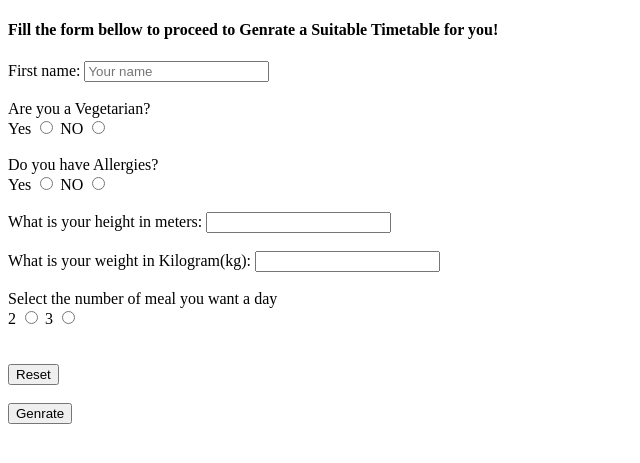
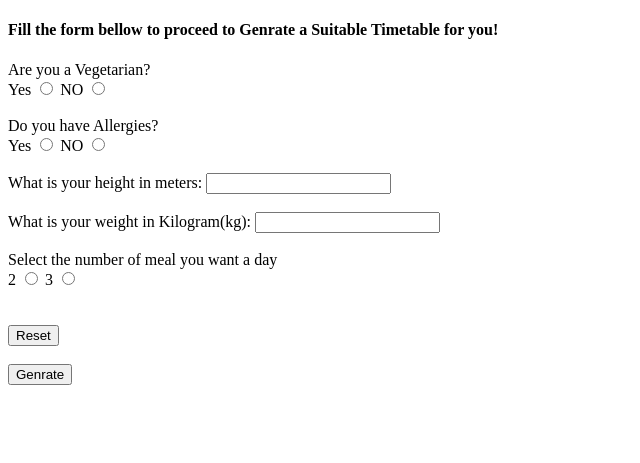
Before and after one commit to iamfaqeehhokyky/Eudaimonia, a Flask app: page /input in a window 1280 px wide. Shown: the top 463 px of the page, without its empty margins (0-640 px from the left). Run offline with Flask 3, Linux system fonts and the light colour scheme.

Commit message:
Edit sigin page to redirect to meal after successfull login. session.get to use username  on sigin page

```diff
--- a/app.py
+++ b/app.py
@@ -151,7 +151,7 @@ def get_meal_from_db(table_name):
 # edit made to the table is sent here where it is being sent to the databse for an update
 @app.route('/update', methods=['POST'])
 def update():
-    name = session.get('name')
+    name = g.user['username']# get the username provided in the sign up page
     data = request.json
     conn = sqlite3.connect('database.db')
     cursor = conn.cursor()
@@ -171,8 +171,10 @@ def input():
 #this takes in the submitted form can provides a table for the users base on their names
 @app.route('/meal', methods=["GET", "POST"])
 def meal():
+    if g.user is None:
+        return redirect(url_for('signin'))
     if request.method == "POST":
-        name = request.form['name']
+        name = g.user['username']# get the username provided in the sign up page
         session['name'] = name
         vegetarian = request.form['Vegetarian']
         allergies = request.form['Allergies']
@@ -216,7 +218,7 @@ def meal():
         return render_template("meal.html", meal=meal, groceries=groceries)
 
     elif request.method == "GET":
-        name = session.get('name')
+        name = g.user['username']# get the username provided in the sign up page
         grocery = name + '1'
         groceries = get_meal_from_db(grocery)
         meal = get_meal_from_db(name)
@@ -225,7 +227,7 @@ def meal():
 #this provides a table for the grocery list
 @app.route('/grocery')
 def grocery():
-    name = session.get('name')
+    name = g.user['username']# get the username provided in the sign up page
     grocery = name + '1'
     groceries = get_meal_from_db(grocery)
     data = []
@@ -287,7 +289,7 @@ def signin():
         if check_password(password, password_hash):
             # Password is correct, store user ID in session
             session['user_id'] = row[0]
-            return redirect('/input')
+            return redirect('/meal')
         else:
             # Password is incorrect
             error = 'Invalid email or password'
--- a/templates/input.html
+++ b/templates/input.html
@@ -12,10 +12,6 @@
         <h4>Fill the form bellow to proceed to Genrate a Suitable Timetable for you!</h4>
 
         <div>
-            <label for="name">First name: </label>
-            <input type="text" id="name" name="name" placeholder="Your name" required>
-            <br><br>
-
             <div>
                 <label for="Vegetarian">Are you a Vegetarian?</label>
                 <br>
```
Also changed, not shown: database.db, users.db.
